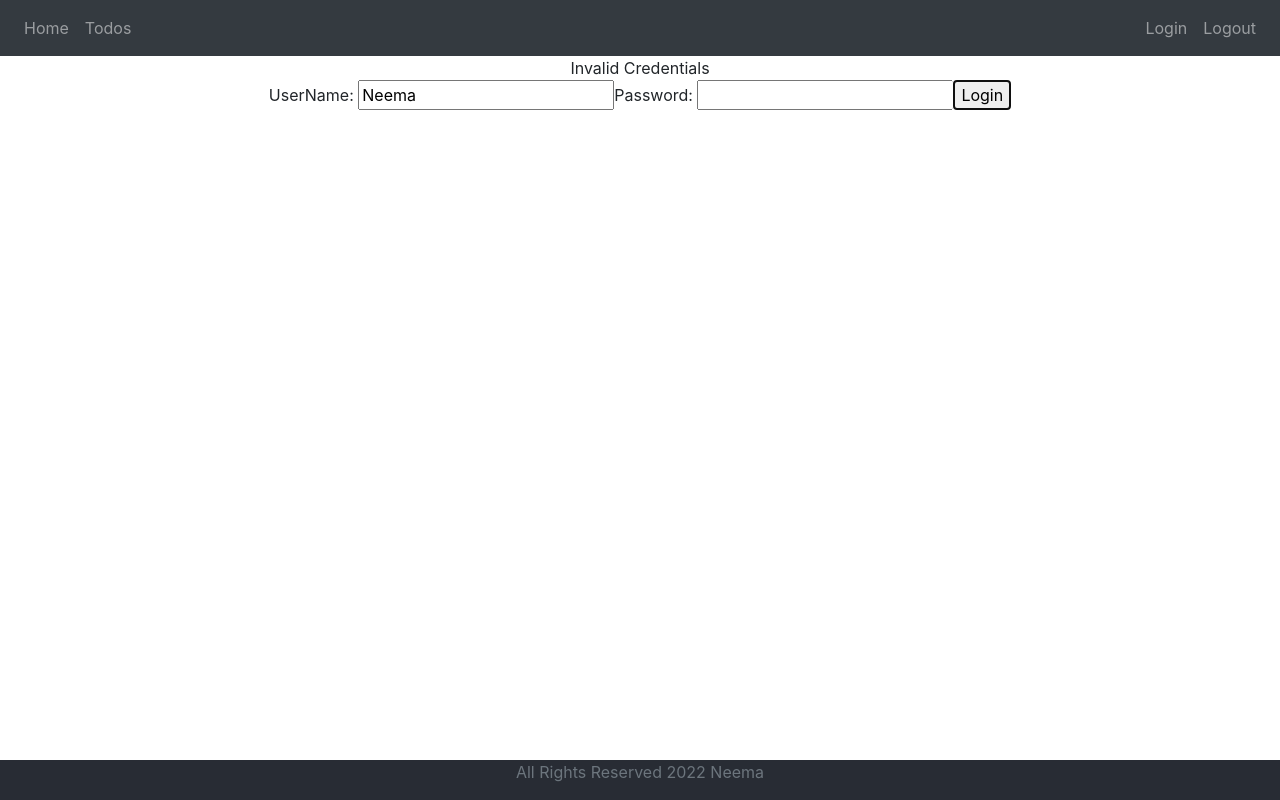
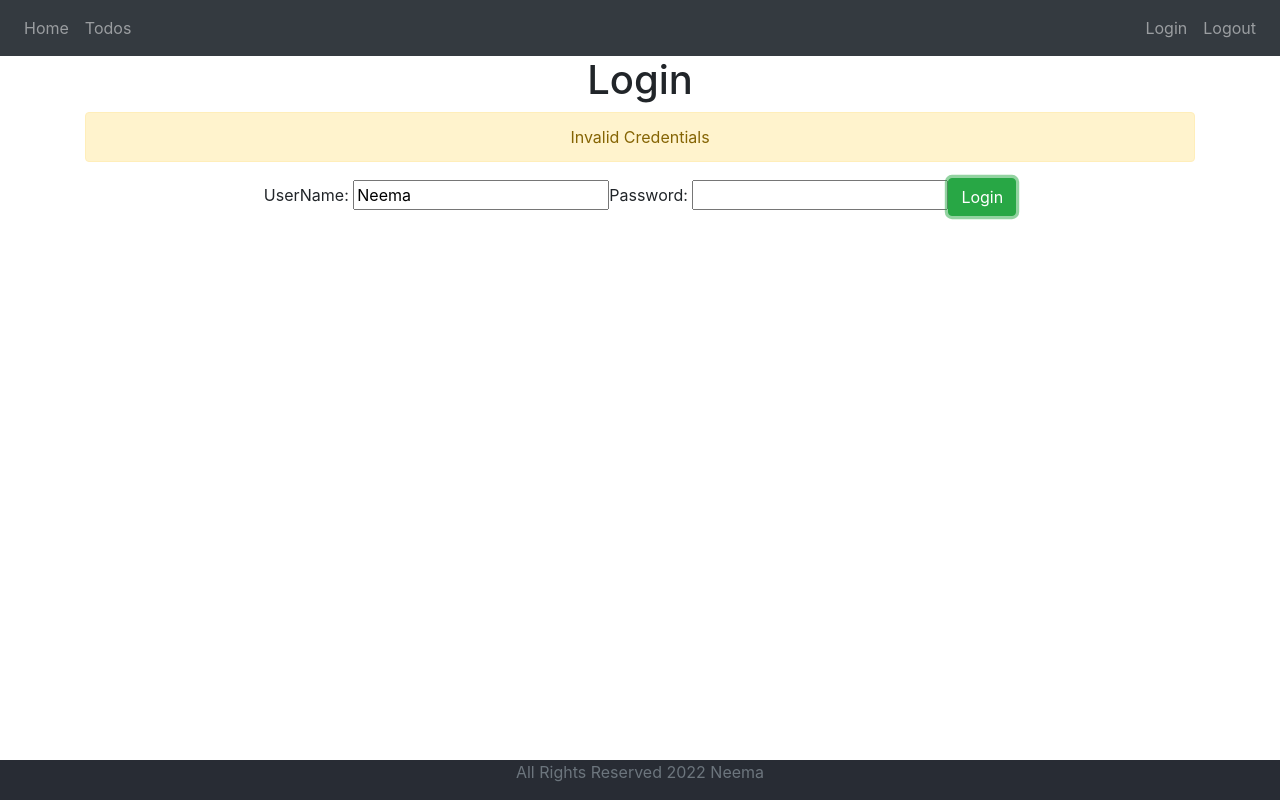
Before and after one commit to Neema93/ReactAndSpringBootApplication, a React (Create React App) app in the folder frontend/todo-app/: page / in a window 1280 px wide. Both pictures are taken after a click on the button "Login". Built offline with nearby package versions, Linux system fonts and the light colour scheme.

Commit message:
add bootsrape in login , welcome and todolist

```diff
--- a/frontend/todo-app/src/components/todo/TodoApp.jsx
+++ b/frontend/todo-app/src/components/todo/TodoApp.jsx
@@ -90,10 +90,11 @@
         return (
             <>
                 <h1>List Todos</h1>
-                <table>
+                <div className='container'>
+                <table className='table'>
                     <thead>
                         <tr>
-                            <th>Id</th>
+
                             <th>Description</th>
                             <th>Done</th>
                             <th>TargetDate</th>
@@ -102,7 +103,6 @@
                     <tbody>
                         {this.state.todos.map(todo =>
                         <tr key={todo.id}>
-                            <td>{todo.id}</td>
                             <td>{todo.description}</td>
                             <td>{todo.done.toString()}</td>
                             <td>{todo.targetDate.toString()}</td>
@@ -111,7 +111,7 @@
 
                     </tbody>
                 </table>
-
+                </div>
             </>
         )
     }
@@ -120,7 +120,8 @@
     render() {
         return (
             <>
-                <div>Welcome {this.props.params.name}. You can manage your todos <Link to="/todos">here</Link>.</div>
+            <h1>Welcome!</h1>
+                <div className='container'>Welcome {this.props.params.name}. You can manage your todos <Link to="/todos">here</Link>.</div>
             </>
         )
     }
@@ -163,11 +164,14 @@
     render() {
         return (
             <div className='LoginComponent'>
-                {this.state.hasLoginFailed && <div>Invalid Credentials</div>}
+                <h1>Login</h1>
+                <div className='container' >
+                {this.state.hasLoginFailed && <div className='alert alert-warning'>Invalid Credentials</div>}
                 {this.state.showSuccessMessage && <div>Login Success</div>}
                 UserName: <input type="text" name="username" value={this.state.username} onChange={this.handleChange} />
                 Password: <input type="password" name="password" value={this.state.password} onChange={this.handleChange} />
-                <button type="submit" onClick={this.loginClicked}>Login</button>
+                <button className='btn btn-success' type="submit" onClick={this.loginClicked}>Login</button>
+                </div>
             </div>
         )
     }
```
